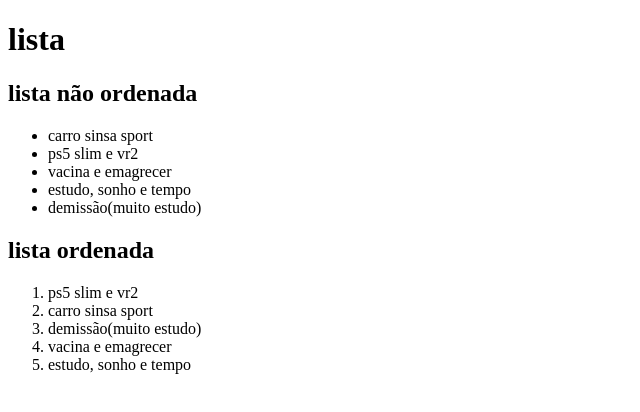
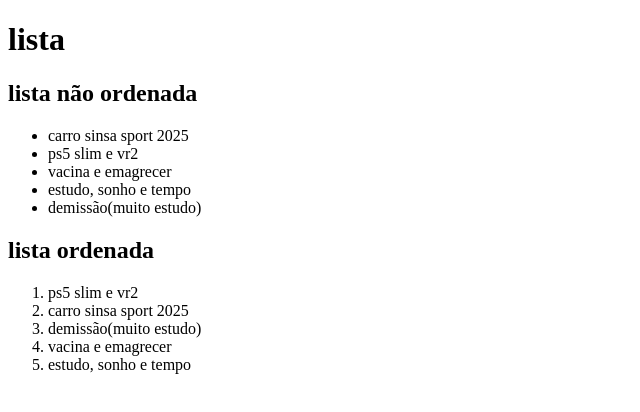
Before and after one commit to iogocc/iogocc, a plain HTML site: page index.html in a window 1280 px wide. Shown: the full height of the page, 0-640 px from the left. Drawn offline with Linux system fonts and the light colour scheme.

Commit message:
mudado de carro sinsa sport para carro sinsa sport 2025

```diff
--- a/index.html
+++ b/index.html
@@ -10,7 +10,7 @@
 
     <h2>lista não ordenada</h2>
     <ul>
-        <li>carro sinsa sport</li>
+        <li>carro sinsa sport 2025</li>
         <li>ps5 slim e vr2</li>
         <li>vacina e emagrecer</li>
         <li>estudo, sonho e tempo</li>
@@ -20,7 +20,7 @@
     <h2>lista ordenada</h2>
     <ol>
         <li>ps5 slim e vr2</li>
-        <li>carro sinsa sport</li>
+        <li>carro sinsa sport 2025</li>
         <li>demissão(muito estudo)</li>
         <li>vacina e emagrecer</li>
         <li>estudo, sonho e tempo</li>
```
